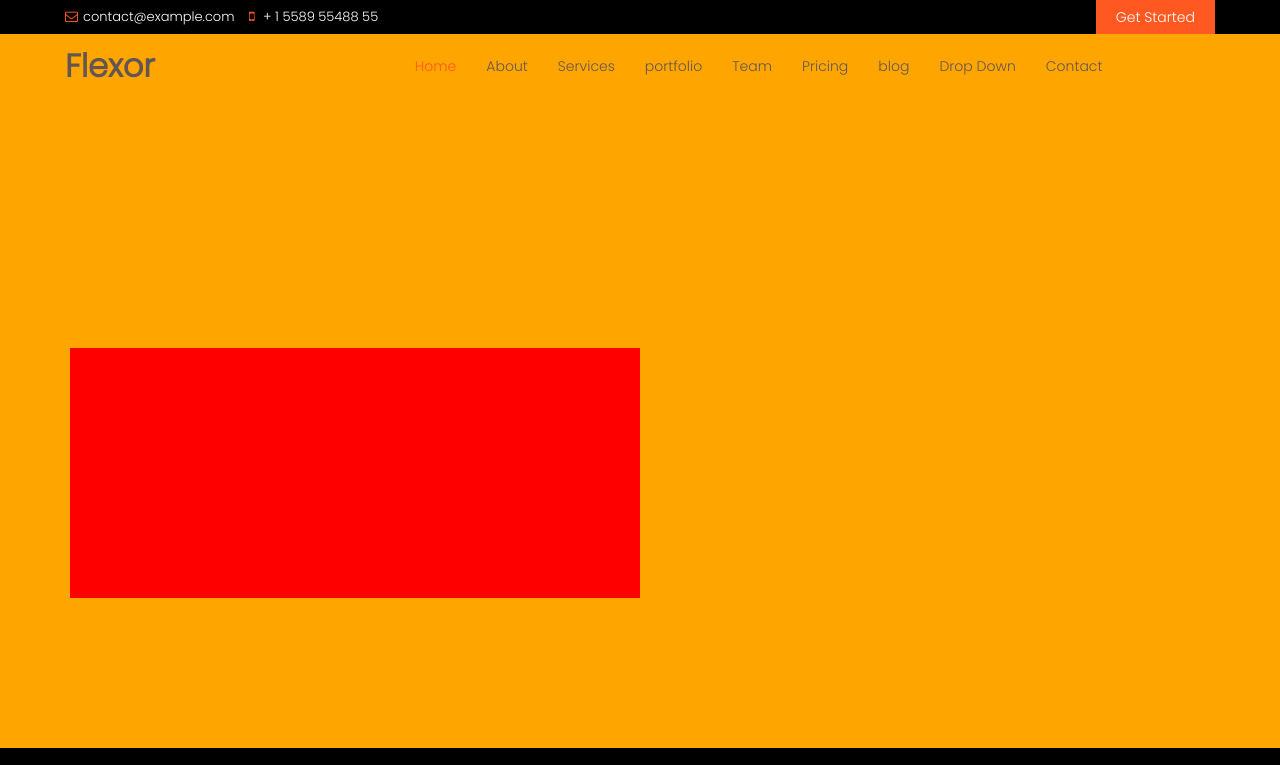
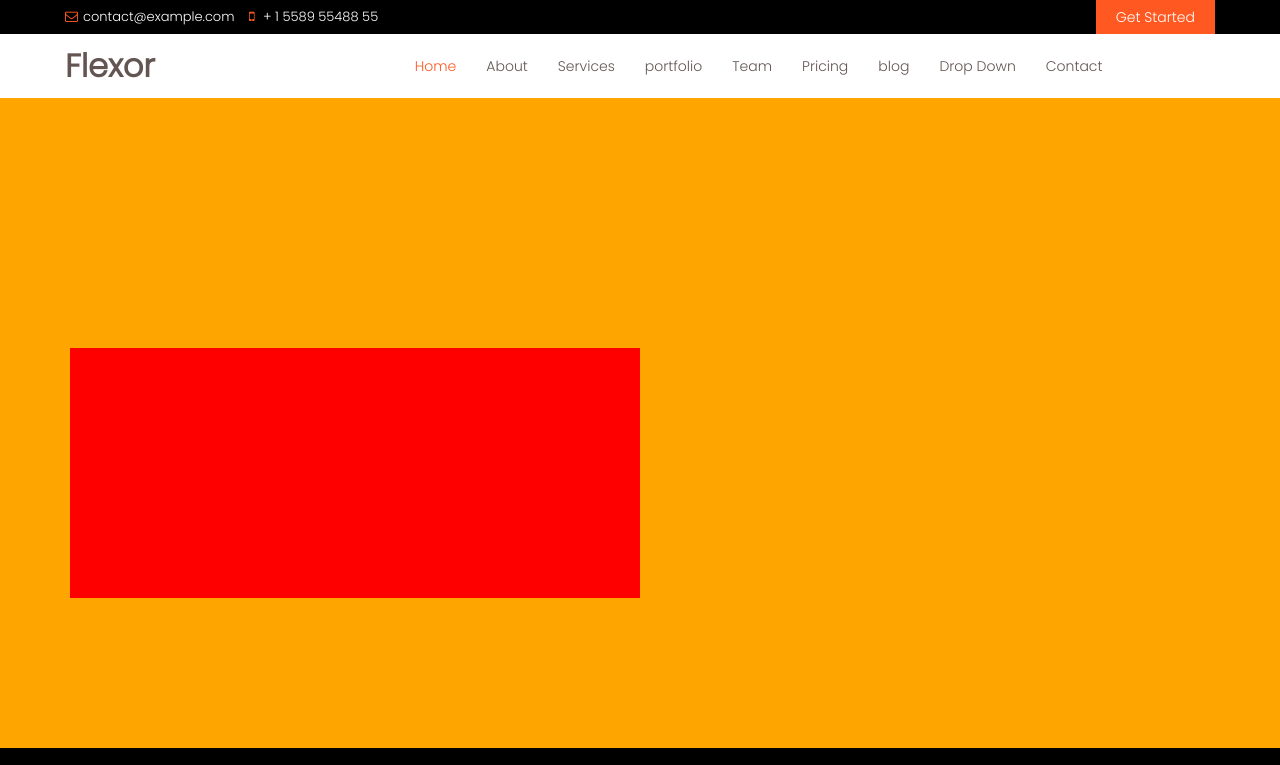
Before and after one commit to Arun8008/website-1, a plain HTML site: page index.html in a window 1280 px wide. Shown: the top 765 px of the page. Drawn offline with Linux system fonts and the light colour scheme.

Commit message:
Update stylesheet.css

```diff
--- a/css/stylesheet.css
+++ b/css/stylesheet.css
@@ -126,8 +126,9 @@ font-size:13px;
 .info-btn>a{ color:white;
 text-decoration:none;
 }
-.nav-section{ /* background-color:white; */
-	padding:5px 0;
+.nav-section{ background-color:white;
+	padding-top:5px;
+	padding-bottom:5px;
 }
 
 h1.logo >a{
```
